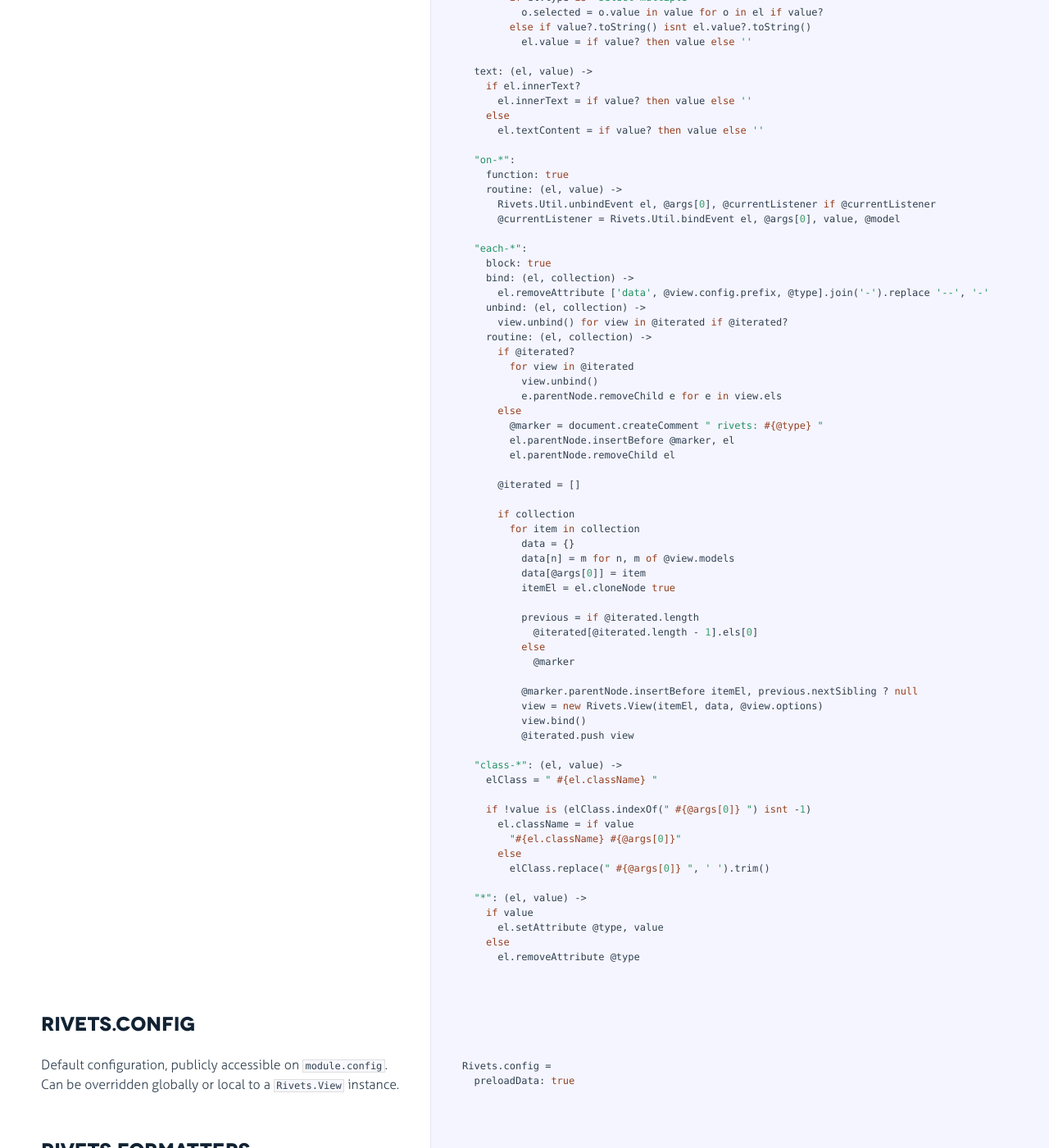
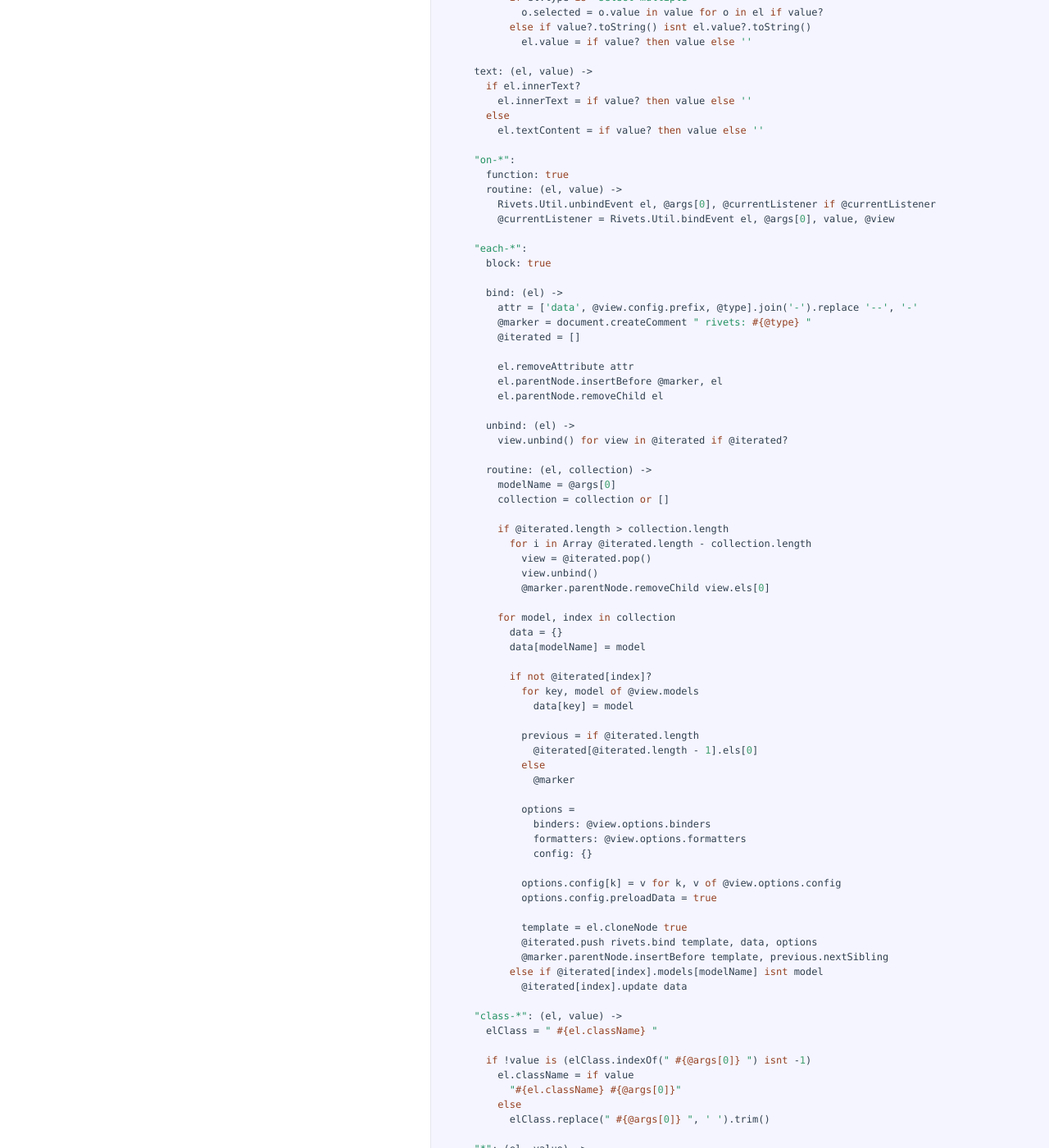
Before and after one commit to mikeric/rivets, a Jekyll site: the page docs/rivets.html, which Jekyll copies as it is, in a window 1280 px wide and 1400 px high, scrolled down 6293 px. Shown: the whole window at 82% size. Built offline with Jekyll 4.4.1, drawn with Linux system fonts in a browser that asks for light colours; some of the changed text lies outside the part shown.

Commit message:
Update for 0.5.3.

```diff
--- a/docs/rivets.html
+++ b/docs/rivets.html
@@ -595,8 +595,8 @@
 
             </div>
 
-            <div class="content"><div class='highlight'><pre>  bindEvent: (el, event, handler, context) -&gt;
-    <span class="function"><span class="title">fn</span></span> = (e) -&gt; handler.call context, e
+            <div class="content"><div class='highlight'><pre>  bindEvent: (el, event, handler, view) -&gt;
+    <span class="function"><span class="title">fn</span></span> = (ev) -&gt; handler.call @, ev, view
 
     <span class="keyword">if</span> window.jQuery?
       el = jQuery el
@@ -754,42 +754,59 @@
     <span class="reserved">function</span>: <span class="literal">true</span>
     routine: (el, value) -&gt;
       Rivets.Util.unbindEvent el, <span class="property">@args</span>[<span class="number">0</span>], <span class="property">@currentListener</span> <span class="keyword">if</span> <span class="property">@currentListener</span>
-      <span class="property">@currentListener</span> = Rivets.Util.bindEvent el, <span class="property">@args</span>[<span class="number">0</span>], value, <span class="property">@model</span>
+      <span class="property">@currentListener</span> = Rivets.Util.bindEvent el, <span class="property">@args</span>[<span class="number">0</span>], value, <span class="property">@view</span>
 
   <span class="string">"each-*"</span>:
     block: <span class="literal">true</span>
-    bind: (el, collection) -&gt;
-      el.removeAttribute [<span class="string">'data'</span>, <span class="property">@view</span>.config.prefix, <span class="property">@type</span>].join(<span class="string">'-'</span>).replace <span class="string">'--'</span>, <span class="string">'-'</span>
-    unbind: (el, collection) -&gt;
-      view.unbind() <span class="keyword">for</span> view <span class="keyword">in</span> <span class="property">@iterated</span> <span class="keyword">if</span> <span class="property">@iterated</span>?
-    routine: (el, collection) -&gt;
-      <span class="keyword">if</span> <span class="property">@iterated</span>?
-        <span class="keyword">for</span> view <span class="keyword">in</span> <span class="property">@iterated</span>
-          view.unbind()
-          e.parentNode.removeChild e <span class="keyword">for</span> e <span class="keyword">in</span> view.els
-      <span class="keyword">else</span>
-        <span class="property">@marker</span> = document.createComment <span class="string">" rivets: <span class="subst">#{@type}</span> "</span>
-        el.parentNode.insertBefore <span class="property">@marker</span>, el
-        el.parentNode.removeChild el
 
+    bind: (el) -&gt;
+      attr = [<span class="string">'data'</span>, <span class="property">@view</span>.config.prefix, <span class="property">@type</span>].join(<span class="string">'-'</span>).replace <span class="string">'--'</span>, <span class="string">'-'</span>
+      <span class="property">@marker</span> = document.createComment <span class="string">" rivets: <span class="subst">#{@type}</span> "</span>
       <span class="property">@iterated</span> = []
 
-      <span class="keyword">if</span> collection
-        <span class="keyword">for</span> item <span class="keyword">in</span> collection
-          data = {}
-          data[n] = m <span class="keyword">for</span> n, m <span class="keyword">of</span> <span class="property">@view</span>.models
-          data[<span class="property">@args</span>[<span class="number">0</span>]] = item
-          itemEl = el.cloneNode <span class="literal">true</span>
+      el.removeAttribute attr
+      el.parentNode.insertBefore <span class="property">@marker</span>, el
+      el.parentNode.removeChild el
+
+    unbind: (el) -&gt;
+      view.unbind() <span class="keyword">for</span> view <span class="keyword">in</span> <span class="property">@iterated</span> <span class="keyword">if</span> <span class="property">@iterated</span>?
+
+    routine: (el, collection) -&gt;
+      modelName = <span class="property">@args</span>[<span class="number">0</span>]
+      collection = collection <span class="keyword">or</span> []
+
+      <span class="keyword">if</span> <span class="property">@iterated</span>.length &gt; collection.length
+        <span class="keyword">for</span> i <span class="keyword">in</span> Array <span class="property">@iterated</span>.length - collection.length
+          view = <span class="property">@iterated</span>.pop()
+          view.unbind()
+          <span class="property">@marker</span>.parentNode.removeChild view.els[<span class="number">0</span>]
+
+      <span class="keyword">for</span> model, index <span class="keyword">in</span> collection
+        data = {}
+        data[modelName] = model
+
+        <span class="keyword">if</span> <span class="keyword">not</span> <span class="property">@iterated</span>[index]?
+          <span class="keyword">for</span> key, model <span class="keyword">of</span> <span class="property">@view</span>.models
+            data[key] = model
 
           previous = <span class="keyword">if</span> <span class="property">@iterated</span>.length
             <span class="property">@iterated</span>[<span class="property">@iterated</span>.length - <span class="number">1</span>].els[<span class="number">0</span>]
           <span class="keyword">else</span>
             <span class="property">@marker</span>
 
-          <span class="property">@marker</span>.parentNode.insertBefore itemEl, previous.nextSibling ? <span class="literal">null</span>
-          view = <span class="keyword">new</span> Rivets.View(itemEl, data, <span class="property">@view</span>.options)
-          view.bind()
-          <span class="property">@iterated</span>.push view
+          options =
+            binders: <span class="property">@view</span>.options.binders
+            formatters: <span class="property">@view</span>.options.formatters
+            config: {}
+
+          options.config[k] = v <span class="keyword">for</span> k, v <span class="keyword">of</span> <span class="property">@view</span>.options.config
+          options.config.preloadData = <span class="literal">true</span>
+
+          template = el.cloneNode <span class="literal">true</span>
+          <span class="property">@iterated</span>.push rivets.bind template, data, options
+          <span class="property">@marker</span>.parentNode.insertBefore template, previous.nextSibling
+        <span class="keyword">else</span> <span class="keyword">if</span> <span class="property">@iterated</span>[index].models[modelName] <span class="keyword">isnt</span> model
+          <span class="property">@iterated</span>[index].update data
 
   <span class="string">"class-*"</span>: (el, value) -&gt;
     elClass = <span class="string">" <span class="subst">#{el.className}</span> "</span>
--- a/index.html
+++ b/index.html
@@ -9,7 +9,7 @@
 
   <nav>
     <ul>
-      <li><a href="/dist/rivets.min.js">Download Rivets.js (0.5.1)</a></li>
+      <li><a href="/dist/rivets.min.js">Download Rivets.js (0.5.3)</a></li>
     </ul>
 
     <ul>
```
Also changed, not shown: other parts of docs/rivets.html (+1 -1 lines), dist/rivets.js (+55 -41 lines), src/rivets.coffee (+44 -27 lines), dist/rivets.min.js.
